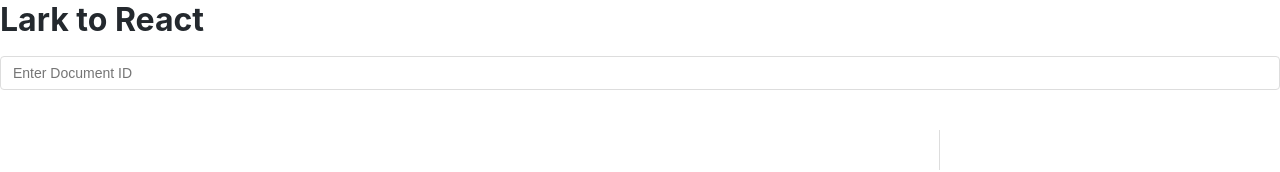
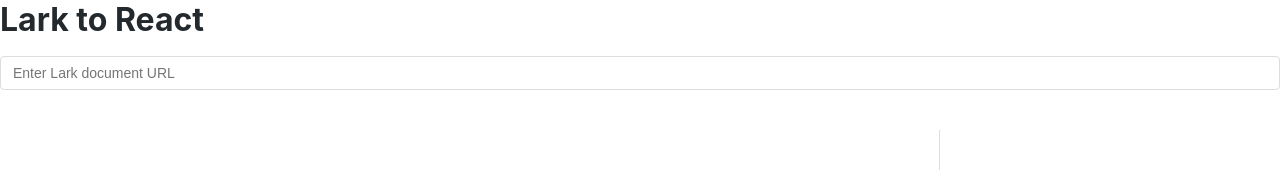
Before and after one commit to yuki-js/lark2react, a React (Vite) app: page / in a window 1280 px wide. Shown: the top 172 px of the page. Built offline with nearby package versions, Linux system fonts and the light colour scheme; no server answers.

Commit message:
Extract document ID from Lark document URL input

```diff
--- a/src/App.tsx
+++ b/src/App.tsx
@@ -43,7 +43,21 @@ export default function App() {
   const handleDocumentIdChange = (
     event: React.ChangeEvent<HTMLInputElement>,
   ) => {
-    setDocumentId(event.target.value);
+    // example uri: https://aoki-app.jp.larksuite.com/docx/Q5Oqd7WljoQL6Nx4bdVjOASbpue?from=from_copylink
+    // extracted Q5Oqd7WljoQL6Nx4bdVjOASbpue
+
+    // extract the document ID from the URL
+    const url = event.target.value;
+    const regex =
+      /^https:\/\/[a-zA-Z0-9-]+\.([a-zA-Z0-9-]+\.)?(larksuite\.com|feishu\.cn)\/docx\/([a-zA-Z0-9]+)(\?.*)?$/; // now supports multiple regions and domains
+    const match = url.match(regex);
+    if (match) {
+      const extractedId = match[3];
+      setDocumentId(extractedId);
+      return;
+    } else {
+      setDocumentId("");
+    }
   };
 
   return (
@@ -52,9 +66,9 @@ export default function App() {
         <h1>Lark to React</h1>
         <input
           type="text"
-          value={documentId}
+          value={documentId} // note: URL形式をコピーしたら勝手に変形するけどまあデモだしご愛嬌
           onChange={handleDocumentIdChange}
-          placeholder="Enter Document ID"
+          placeholder="Enter Lark document URL"
           css={inputStyle}
         />
       </header>
```
